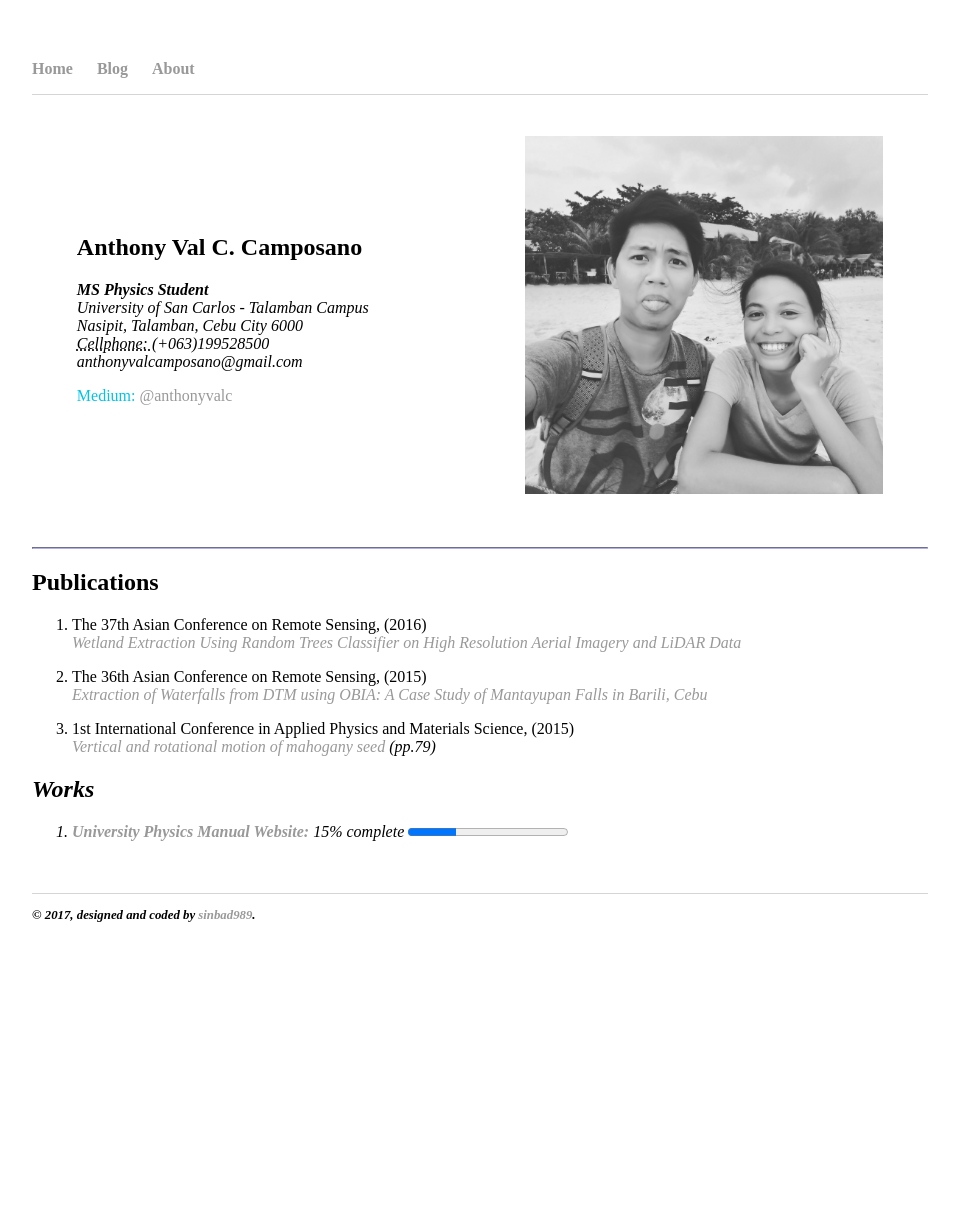
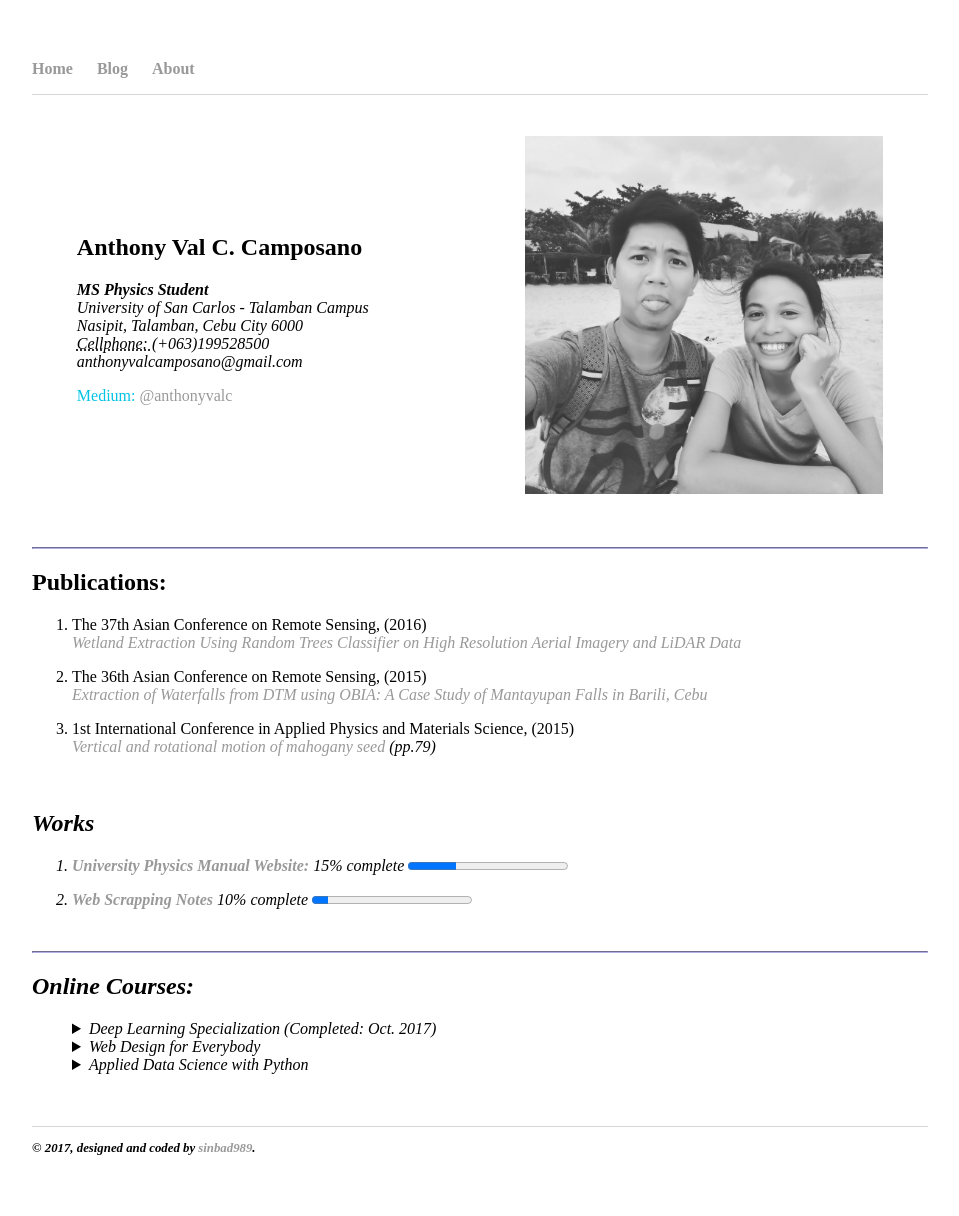
Before and after one commit to sinbad989/sinbad989.github.io, a Jekyll site: the page built from about/index.html, in a window 1280 px wide. Shown: the whole page, without its empty margins (160-1119 px from the left). Built offline with Jekyll 4.4.1, drawn with Linux system fonts in a browser that asks for light colours; nearby versions of some CDN libraries; some web fonts are replaced; before the commit the page ends 983 px from its top, so only the background shows below that.

Commit message:
added new post

```diff
--- a/_config.yml
+++ b/_config.yml
@@ -1,5 +1,8 @@
 name: Anthony Val Camposano
 markdown: kramdown
+kramdown:
+  math_engine: mathjax
+
 gems:
   - jekyll-gist
 highlighter: rouge
--- a/_layouts/default.html
+++ b/_layouts/default.html
@@ -6,6 +6,12 @@
 			<meta name=“viewport” content=“width=device-width”/>
 			<link rel="stylesheet" type="text/css" href="/css/main.css">
 			<link href="https://fonts.googleapis.com/css?family=Droid+Serif" rel="stylesheet">
+			<!-- Load jQuery -->
+			<script src="//code.jquery.com/jquery-1.11.1.min.js"></script>
+			<!-- Load KaTeX -->
+			<link rel="stylesheet" href="//cdnjs.cloudflare.com/ajax/libs/KaTeX/0.1.1/katex.min.css">
+			<script src="//cdnjs.cloudflare.com/ajax/libs/KaTeX/0.1.1/katex.min.js"></script>
+
 			<!--<link rel="shortcut icon" href="/assets/favicon.ico" type="image/x-icon" />-->
 		</head>
 		<body>
@@ -32,4 +38,5 @@
 				</ul>
 			</footer>
 		</body>
+	<script type="text/javascript" src="/js/katex_render.js"></script>
 	</html>
--- a/about/index.html
+++ b/about/index.html
@@ -28,7 +28,7 @@ title: about
 	<br>
 	<!-- Still in progress -->
 	<hr>
-	<h2>Publications</h2>
+	<h2>Publications:</h2>
 	<ol>
 		<li><p> The 37th Asian Conference on Remote Sensing, (2016) <br><em><a href="http://www.a-a-r-s.org/acrs/administrator/components/com_jresearch/files/publications/Ab%200206.pdf">Wetland Extraction Using Random Trees Classifier on High Resolution Aerial Imagery and LiDAR Data</a></em> <br>
 		</li>
@@ -42,11 +42,43 @@ title: about
 		</ol></li>
 
 
-
+		<br>
 
 	<h2>Works</h2>
 	<ol>
 		<li><p><a href="http://toriku.herokuapp.com/"><b>University Physics Manual Website:</b></a> 15% complete <progress value="30" max="100"> </p></li>
+		<li><p><a href=""><b>Web Scrapping Notes</b></b></a> 10% complete <progress value="10" max="100"></p></li>
+	</ol>
+	<br>
+
+	<hr>
+	<h2>Online Courses:</h2>
+	<ol>
+	<details>
+			<summary>Deep Learning Specialization (Completed: Oct. 2017)</summary>
+			<ol>
+			<li>Structuring Machine Learning</li>
+			<li>Neural Network and Deep Learning</li>
+			<li>Improving Deep Neural Network - Hyperparameter tuning, Regularization, and Optimization</li>
+			</ol>
+	</details>
+
+	<details>
+		<summary>Web Design for Everybody</summary>
+		<ol>
+			<li>Introduction to HTML5</li>
+			<li>The Data Scientiest's Toolbox</li>
+		</ol>
+	</details>
+
+	<details>
+		<summary>Applied Data Science with Python</summary>
+		<ol>
+			<li>Introduction to HTML5</li>
+			<li>The Data Scientiest's Toolbox</li>
+		</ol>
+	</details>
+
 	</ol>
 <br>
 <br>
--- a/gis/index.html
+++ b/gis/index.html
@@ -14,7 +14,7 @@ title: Blog
 </div>
 
 
-<p>Category: GIS </p>
+<p>Category: Geographic Information System / Remote Sensing </p>
 <div class="post_content">
 
 <ul>
--- /dev/null
+++ b/js/katex_render.js
@@ -0,0 +1,15 @@
+$("script[type='math/tex']").replaceWith(
+  function(){
+    var tex = $(this).text();
+    return "<span class=\"inline-equation\">" +
+           katex.renderToString(tex) +
+           "</span>";
+});
+
+$("script[type='math/tex; mode=display']").replaceWith(
+  function(){
+    var tex = $(this).text();
+    return "<div class=\"equation\">" +
+           katex.renderToString("\\displaystyle "+tex) +
+           "</div>";
+});
--- a/math/index.html
+++ b/math/index.html
@@ -13,11 +13,12 @@ title: Math
 </div>
 
 <p>Category: Mathematics </p>
+<br>
 
 <ul>
-  {% for post in site.categories.Mathematics %}
+  {% for post in site.categories.math%}
     {% if post.url %}
-        <li><h2><a href="{{ post.url }}">{{ post.title }} -- {{post.date| date_to_string}}</a></h2></li>
+        <li><h4><a href="{{ post.url }}">{{ post.title }} -- {{post.date| date_to_string}}</a></h4></li>
     {% endif %}
   {% endfor %}
 </ul>
```
Also changed, not shown: _posts/2017-10-25-Jargons-of-probability_test.md (added, +60 -0 lines), _posts/2017-10-26-inserting-equations-in-jekyll.md (added, +13 -0 lines).
